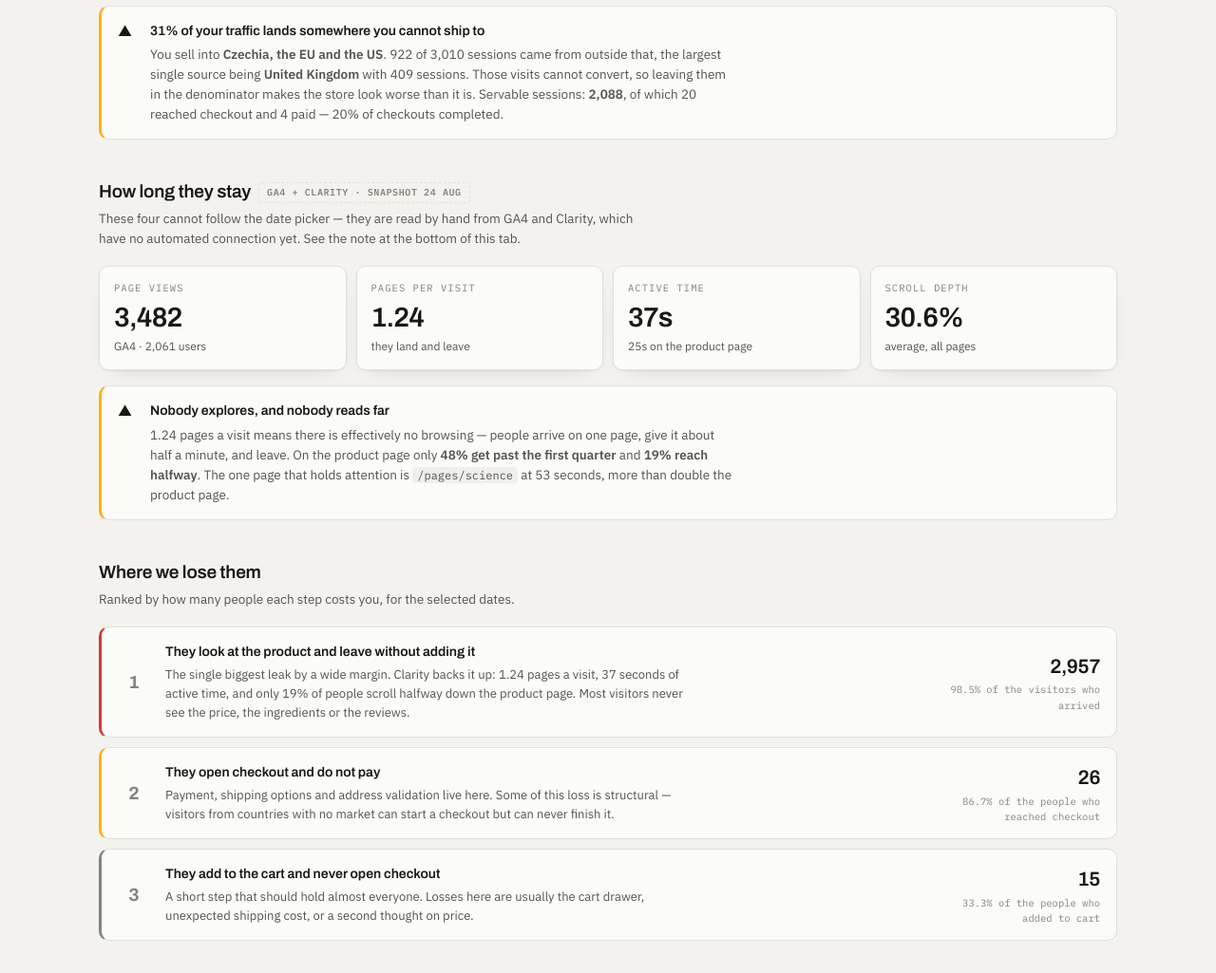
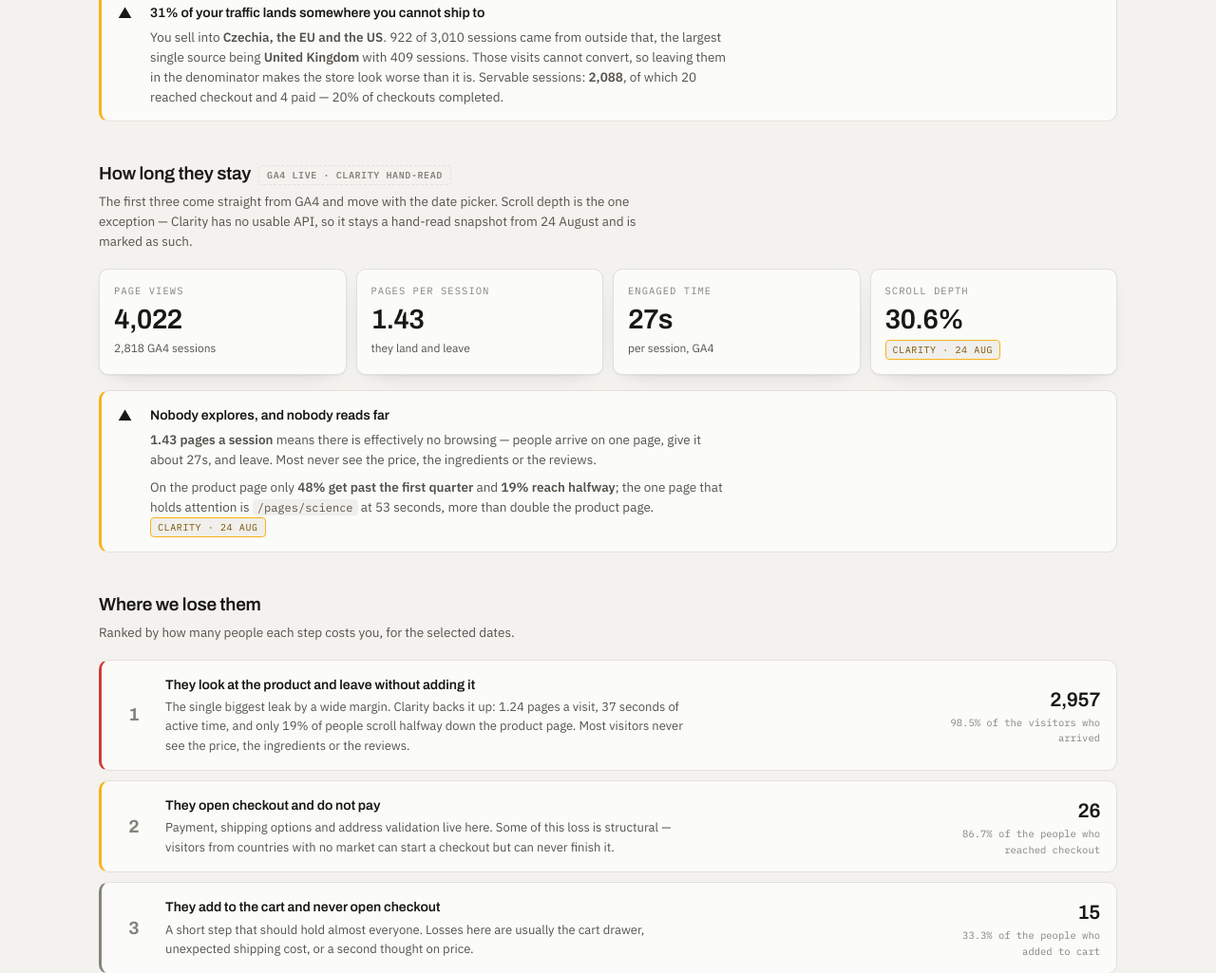
Before and after one commit to FarkMich/Afterglow-analytics-Shopify, a plain HTML site: page index.html in a window 1280 px wide. Shown: the part 1580-2605 px from the top of the page at 95% size. Drawn offline with Linux system fonts and the light colour scheme.

Commit message:
Live GA4: page views, pages/session and engaged time follow the date picker

```diff
--- a/index.html
+++ b/index.html
@@ -492,7 +492,7 @@ svg { display: block; width: 100%; height: auto; overflow: visible; }
     <div class="mast-meta">
       <span class="chip" id="chip-range">25 Jul – 24 Aug 2026 · 30 days</span>
       <span class="chip"><span class="dot ok"></span>Shopify Analytics · live</span>
-      <span class="chip"><span class="dot ok"></span>GA4 · read 24 Aug</span>
+      <span class="chip"><span class="dot ok"></span>GA4 · live</span>
       <span class="chip"><span class="dot ok"></span>Clarity · read 24 Aug</span>
     </div>
 
@@ -603,19 +603,20 @@ svg { display: block; width: 100%; height: auto; overflow: visible; }
     </section>
 
     <section>
-      <h2>How long they stay<span class="winbadge">GA4 + Clarity · snapshot 24 Aug</span></h2>
-      <p class="sub">These four cannot follow the date picker — they are read by hand from GA4 and Clarity, which have no automated connection yet. See the note at the bottom of this tab.</p>
+      <h2>How long they stay<span class="winbadge">GA4 live · Clarity hand-read</span></h2>
+      <p class="sub">The first three come straight from GA4 and move with the date picker. Scroll depth is the one exception — Clarity has no usable API, so it stays a hand-read snapshot from 24 August and is marked as such.</p>
       <div class="tiles" style="margin-top:0">
-        <div class="tile"><span class="lab">Page views</span><div class="val">3,482</div><span class="note">GA4 · 2,061 users</span></div>
-        <div class="tile"><span class="lab">Pages per visit</span><div class="val">1.24</div><span class="note">they land and leave</span></div>
-        <div class="tile"><span class="lab">Active time</span><div class="val">37s</div><span class="note">25s on the product page</span></div>
-        <div class="tile"><span class="lab">Scroll depth</span><div class="val">30.6%</div><span class="note">average, all pages</span></div>
+        <div class="tile"><span class="lab">Page views</span><div class="val" id="g-pv">—</div><span class="note" id="g-pv-n">GA4</span></div>
+        <div class="tile"><span class="lab">Pages per session</span><div class="val" id="g-pps">—</div><span class="note" id="g-pps-n">GA4</span></div>
+        <div class="tile"><span class="lab">Engaged time</span><div class="val" id="g-eng">—</div><span class="note" id="g-eng-n">per session, GA4</span></div>
+        <div class="tile"><span class="lab">Scroll depth</span><div class="val">30.6%</div><span class="note"><span class="tag warn">Clarity · 24 Aug</span></span></div>
       </div>
       <div class="callout warn" style="margin-top:16px">
         <span class="ico">▲</span>
         <div>
           <h3>Nobody explores, and nobody reads far</h3>
-          <p>1.24 pages a visit means there is effectively no browsing — people arrive on one page, give it about half a minute, and leave. On the product page only <strong>48% get past the first quarter</strong> and <strong>19% reach halfway</strong>. The one page that holds attention is <code>/pages/science</code> at 53 seconds, more than double the product page.</p>
+          <p id="g-callout"></p>
+          <p style="margin-top:8px">On the product page only <strong>48% get past the first quarter</strong> and <strong>19% reach halfway</strong>; the one page that holds attention is <code>/pages/science</code> at 53 seconds, more than double the product page. <span class="tag warn">Clarity · 24 Aug</span></p>
         </div>
       </div>
     </section>
@@ -640,10 +641,10 @@ svg { display: block; width: 100%; height: auto; overflow: visible; }
           <tbody>
             <tr><td><strong>Shopify</strong></td><td><span class="tag ok">Daily, automatic</span></td>
                 <td>Sessions, carts, checkouts, orders, sources, countries, the funnel — everything that moves with the date picker.</td></tr>
-            <tr><td><strong>GA4</strong></td><td><span class="tag warn">Manual</span></td>
-                <td>Page views, engagement time, the purchase journey. Needs a Google account connected in Zapier once, then it can join the daily run.</td></tr>
+            <tr><td><strong>GA4</strong></td><td><span class="tag ok">Daily, automatic</span></td>
+                <td>Page views, GA4 sessions and engaged time, connected 31 Aug. Moves with the date picker like the Shopify figures.</td></tr>
             <tr><td><strong>Clarity</strong></td><td><span class="tag warn">Manual</span></td>
-                <td>Scroll depth, dead clicks, the click map, bot exclusion. Its export API gives aggregates only — heatmaps and recordings are always UI-only.</td></tr>
+                <td>Scroll depth, dead clicks, the click map. Zapier exposes no usable Clarity actions and its export API is unreachable from here, so these stay hand-read. Heatmaps and recordings are never available by API from anyone.</td></tr>
           </tbody>
         </table>
       </div>
@@ -1393,6 +1394,7 @@ svg { display: block; width: 100%; height: auto; overflow: visible; }
   // Landing-page day series, keyed by day index. Raw basis — see the note on that chart.
   var LPDP={"23":[3,2,0,0],"49":[1,0,0,0],"51":[5,2,1,0],"52":[6,1,1,0],"53":[8,0,0,0],"54":[21,0,0,0],"55":[3,0,0,0],"56":[262,2,2,0],"57":[209,6,1,0],"58":[79,1,0,0],"59":[45,2,2,0],"60":[48,1,1,0],"61":[23,0,0,0],"62":[41,0,0,0],"63":[84,0,0,0],"64":[33,1,0,0],"65":[66,0,0,0],"66":[145,5,3,0],"67":[79,1,0,1],"68":[52,0,0,0],"69":[60,0,0,0],"70":[125,2,1,0],"71":[43,2,1,0],"72":[33,1,1,0],"73":[31,0,0,0],"74":[34,2,2,0],"75":[36,0,0,0],"76":[30,0,0,0],"77":[13,0,0,0]};
   var LHOME={"28":[9,0,0,0],"29":[24,0,0,0],"31":[3,0,0,0],"34":[3,0,0,0],"35":[3,0,0,0],"36":[4,0,0,0],"38":[3,0,0,0],"39":[6,0,0,0],"40":[6,0,0,0],"41":[6,0,0,0],"42":[4,0,0,0],"43":[3,0,0,0],"44":[1,0,0,0],"45":[7,1,1,0],"46":[3,0,0,0],"48":[9,0,0,0],"49":[20,0,0,0],"50":[16,2,1,1],"51":[22,4,4,0],"52":[41,6,2,1],"53":[33,2,2,0],"54":[12,1,1,1],"55":[14,0,0,0],"56":[142,1,1,0],"57":[415,4,1,0],"58":[18,2,1,0],"59":[24,0,0,0],"60":[17,2,2,2],"61":[9,0,0,0],"62":[9,0,0,0],"63":[27,1,1,1],"64":[36,2,2,0],"65":[49,0,0,0],"66":[88,0,0,0],"67":[73,3,2,1],"68":[15,2,2,1],"69":[9,1,1,0],"70":[54,4,3,0],"71":[23,1,1,0],"72":[21,1,1,1],"73":[12,0,0,0],"74":[11,0,0,0],"75":[11,0,0,0],"76":[9,0,0,0],"77":[8,1,1,0]};
+  var GA4D={0:[78,32,1460],1:[34,19,653],2:[35,28,1063],3:[62,28,2248],4:[26,23,780],5:[34,22,1418],6:[43,29,1003],7:[69,41,1120],8:[40,29,1021],9:[27,21,519],10:[55,24,4893],11:[39,24,799],12:[31,14,1556],13:[41,25,1097],14:[44,21,941],15:[13,11,157],16:[46,31,1136],17:[44,32,797],18:[36,23,654],19:[27,18,464],20:[29,15,1306],21:[46,33,381],22:[10,9,200],23:[34,14,880],24:[38,18,535],25:[41,20,763],26:[12,6,288],27:[14,8,791],28:[14,11,242],29:[66,41,1118],30:[56,36,1355],31:[13,8,310],32:[41,23,911],33:[98,71,1801],34:[85,61,2253],35:[60,52,873],36:[19,16,199],37:[36,26,1147],38:[42,26,594],39:[42,31,1136],40:[78,59,1064],41:[80,58,1902],42:[18,10,1089],43:[39,19,1275],44:[80,27,2262],45:[56,26,2409],46:[36,23,509],47:[15,12,297],48:[28,9,1277],49:[102,21,2711],50:[108,26,2615],51:[75,33,644],52:[62,28,909],53:[52,34,709],54:[36,28,461],55:[30,23,380],56:[476,381,7595],57:[755,595,11941],58:[180,123,3692],59:[86,67,1164],60:[98,59,1465],61:[39,34,509],62:[35,31,401],63:[191,107,2953],64:[92,64,1259],65:[117,92,1693],66:[306,228,7643],67:[192,141,3340],68:[91,64,1924],69:[87,67,1717],70:[223,163,5788],71:[236,159,6476],72:[77,52,1133],73:[43,35,927],74:[57,41,1188],75:[41,32,758],76:[38,28,1265],77:[54,41,596]};
 
   // path, raw funnel, cleaned funnel
   var LANDING = [
@@ -2610,7 +2612,19 @@ svg { display: block; width: 100%; height: auto; overflow: visible; }
 
   /* ================= summary tab ================= */
 
-  var GA4_PV = 3482, GA4_USERS = 2061;
+  function ga4Agg() {
+    var t = { pv: 0, ses: 0, secs: 0 };
+    for (var i = range.a; i <= range.b; i++) {
+      var v = GA4D[i];
+      if (!v) continue;
+      t.pv += v[0]; t.ses += v[1]; t.secs += v[2];
+    }
+    return t;
+  }
+  function secsPretty(s) {
+    s = Math.round(s);
+    return s >= 60 ? Math.floor(s / 60) + "m " + (s % 60) + "s" : s + "s";
+  }
 
   function sfStep(lab, val, sub, badge) {
     return '<div class="sf-step"><span class="lab">' + lab + (badge ? ' <span class="tag warn">' + badge + '</span>' : '') +
@@ -2661,14 +2675,13 @@ svg { display: block; width: 100%; height: auto; overflow: visible; }
     }
 
     /* ---------- one-line funnel ---------- */
-    var pv = ledger ? GA4_PV : null;
+    var g = ga4Agg();
     var flow = "";
-    flow += sfStep("Page views", fmt(GA4_PV),
-      ledger ? fmt(GA4_USERS) + " users, GA4" : "GA4, fixed 25 Jul \u2013 24 Aug", "GA4");
+    flow += sfStep("Page views", g.pv ? fmt(g.pv) : "\u2014",
+      g.ses ? fmt(g.ses) + " GA4 sessions" : "GA4 has no data here", "GA4");
     flow += '<div class="sf-arrow"><span class="pctdrop" style="color:var(--muted)">' +
-      (ledger && t.sessions ? (GA4_PV / t.sessions).toFixed(2) + "&#215;" : "&#8776;") +
-      '</span><span class="glyph">&#8594;</span><span class="kept">' +
-      (ledger ? "views per visit" : "other window") + "</span></div>";
+      (g.pv && t.sessions ? (g.pv / t.sessions).toFixed(2) + "&#215;" : "&#8776;") +
+      '</span><span class="glyph">&#8594;</span><span class="kept">views per visit</span></div>';
     flow += sfStep("Sessions", fmt(t.sessions), "Shopify, " + days + " days");
     flow += sfArrow(t.sessions, t.cart);
     flow += sfStep("Added to cart", fmt(t.cart), pct(t.cart, t.sessions, 1) + " of sessions");
@@ -2677,6 +2690,21 @@ svg { display: block; width: 100%; height: auto; overflow: visible; }
     flow += sfArrow(t.checkout, t.purchase);
     flow += sfStep("Paid", fmt(t.purchase), pct(t.purchase, t.sessions, 2) + " of sessions");
     document.getElementById("sumflow").innerHTML = flow;
+
+    /* ---------- GA4 tiles ---------- */
+    document.getElementById("g-pv").textContent  = g.pv ? fmt(g.pv) : "\u2014";
+    document.getElementById("g-pv-n").textContent = g.ses ? fmt(g.ses) + " GA4 sessions" : "GA4";
+    document.getElementById("g-pps").textContent = g.ses ? (g.pv / g.ses).toFixed(2) : "\u2014";
+    document.getElementById("g-pps-n").textContent = g.ses
+      ? (g.pv / g.ses < 1.5 ? "they land and leave" : "some browsing") : "GA4";
+    document.getElementById("g-eng").textContent = g.ses ? secsPretty(g.secs / g.ses) : "\u2014";
+    document.getElementById("g-eng-n").textContent = "per session, GA4";
+
+    document.getElementById("g-callout").innerHTML = g.ses
+      ? "<strong>" + (g.pv / g.ses).toFixed(2) + " pages a session</strong> means there is effectively no browsing \u2014 " +
+        "people arrive on one page, give it about " + secsPretty(g.secs / g.ses) +
+        ", and leave. Most never see the price, the ingredients or the reviews."
+      : "GA4 has no data for these dates.";
 
     /* ---------- by source ---------- */
     var sb = document.querySelector("#sum-src tbody");
@@ -2772,7 +2800,9 @@ svg { display: block; width: 100%; height: auto; overflow: visible; }
         p: "Clarity's click map puts Accept at 303 taps — 15% of all clicks on the page — and Decline at 100. Shopify only starts a tracked session once analytics consent is granted, which is why orders keep arriving with no visit trail attached to them.",
         s: ["Clarity", "Shopify"] },
       { h: "Nobody browses",
-        p: "1.24 pages per visit and 37 seconds of active time. People arrive on one page, give it half a minute and go. Only /pages/science holds them longer, at 53 seconds.",
+        p: (g.ses ? (g.pv / g.ses).toFixed(2) + " pages per session and " + secsPretty(g.secs / g.ses) + " of engaged time. " : "") +
+           "People arrive on one page, give it well under a minute and go. Only /pages/science holds them longer, at 53 seconds. " +
+           "This has held in every window since June.",
         s: ["GA4", "Clarity"] },
       { h: "A large slice of traffic could never have bought",
         p: geoTot ? pct(sp.no.sessions, geoTot, 0) + " of sessions come from countries outside your Czechia / EU / US markets. This is the main reason raw conversion looks low." : "Country data is thin in this window.",
```
